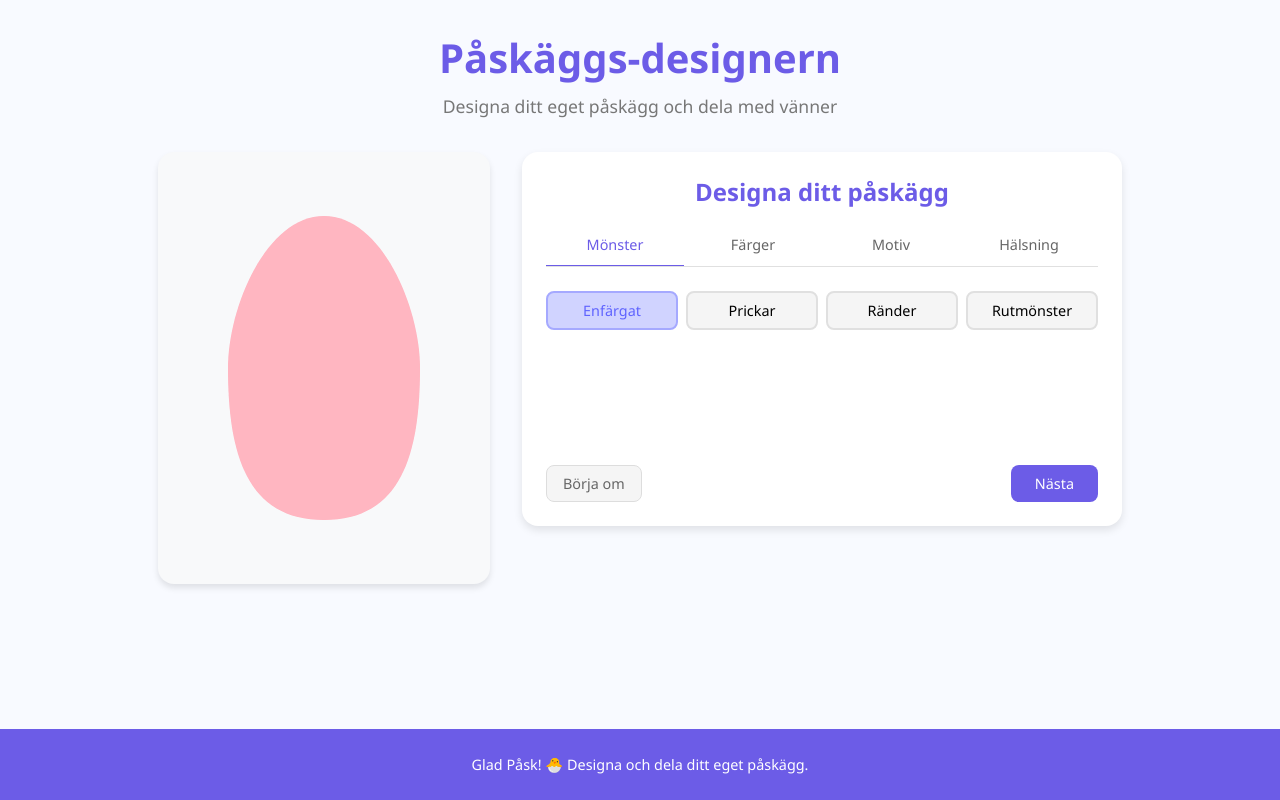
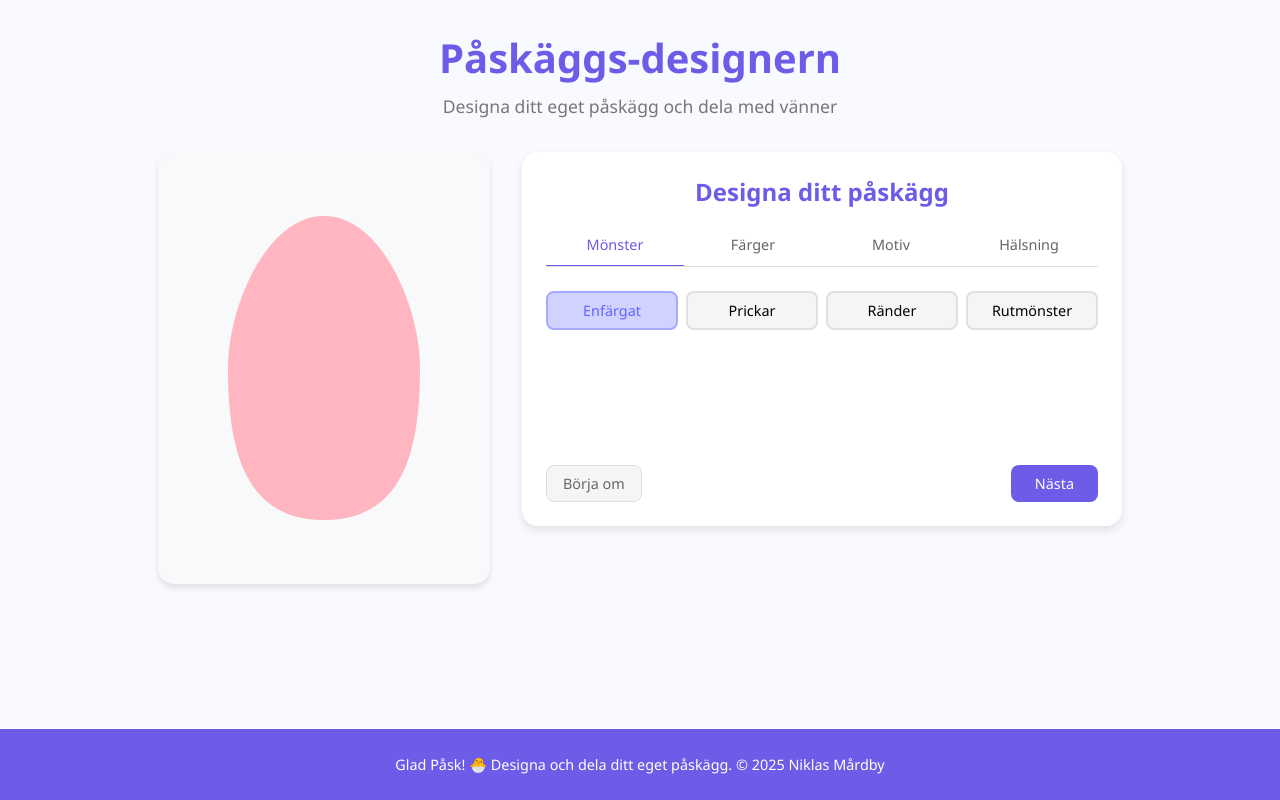
Before and after one commit to niklas-mardby/bunny-chicken, a React (Vite) app: page / in a window 1280 px wide. Built offline with nearby package versions, Linux system fonts and the light colour scheme.

Commit message:
Update footer with MY NAME

```diff
--- a/src/App.scss
+++ b/src/App.scss
@@ -19,5 +19,13 @@
 	&__footer-text {
 		font-size: 0.9rem;
 		margin: 0;
+
+		a {
+			color: white;
+
+			&:hover {
+				color: white;
+			}
+		}
 	}
 }
--- a/src/App.tsx
+++ b/src/App.tsx
@@ -13,7 +13,15 @@
 					</main>
 					<footer className="app__footer">
 						<p className="app__footer-text">
-							Glad Påsk! 🐣 Designa och dela ditt eget påskägg.
+							Glad Påsk! 🐣 Designa och dela ditt eget påskägg. ©{" "}
+							{new Date().getFullYear()}{" "}
+							<a
+								href="https://www.linkedin.com/in/mardby/"
+								target="_blank"
+								rel="noopener"
+							>
+								Niklas Mårdby
+							</a>
 						</p>
 					</footer>
 				</EggDesignProvider>
```
